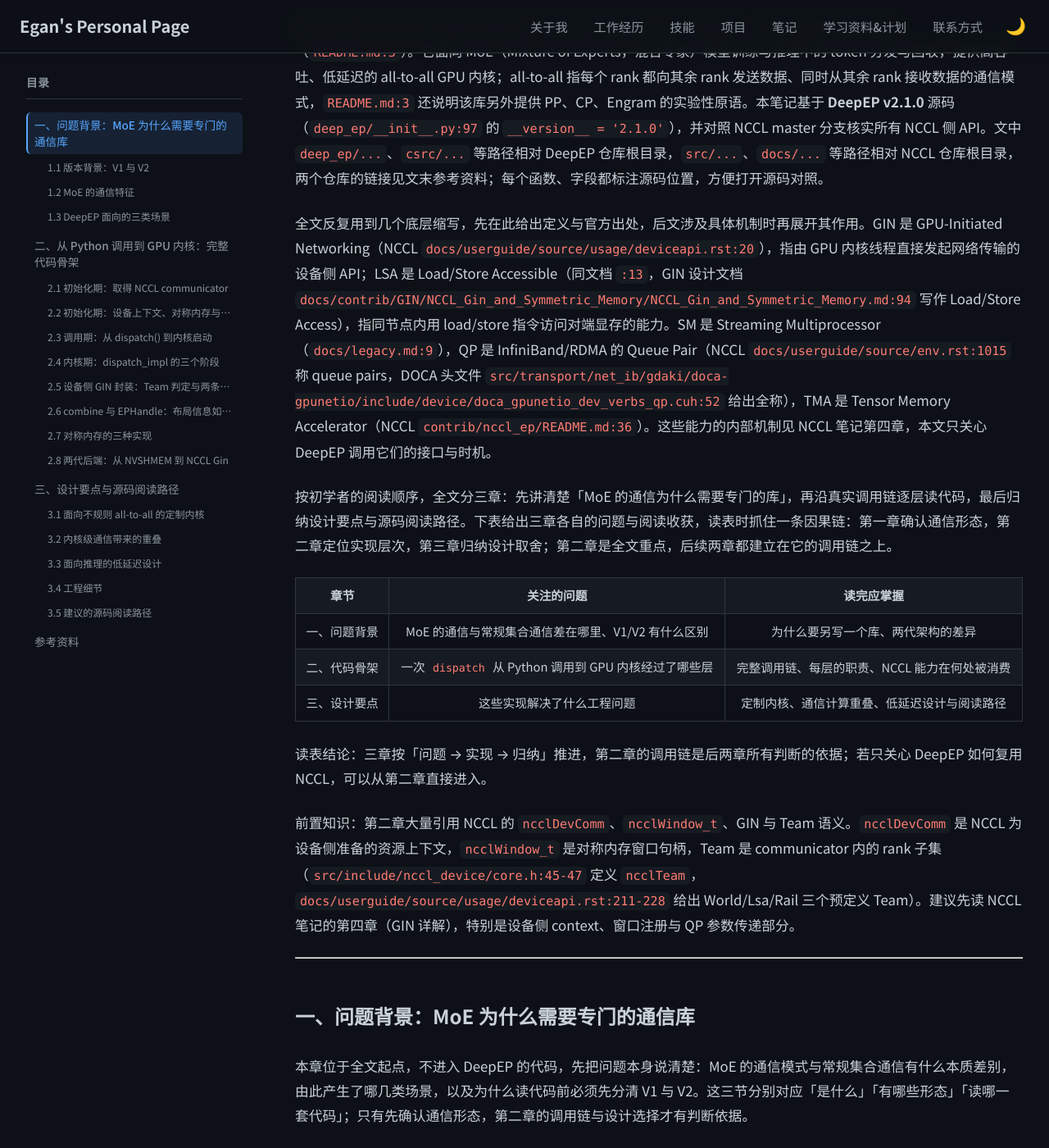
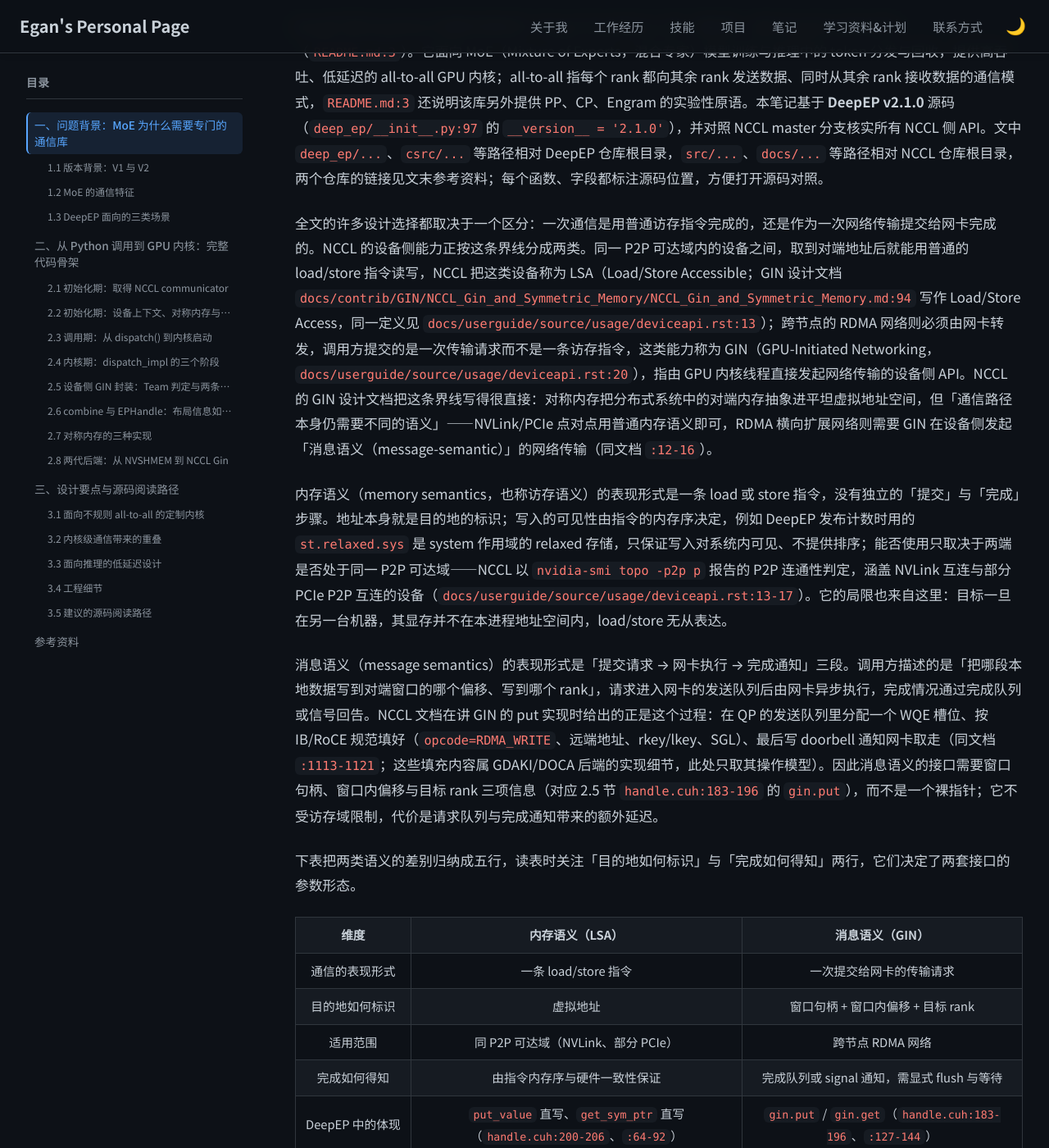
Before and after one commit to Lejun-Hu/Lejun-Hu.github.io, a Jekyll site: the page built from _notes/2026-12-20-deepep-source-study.md, in a window 1280 px wide and 1400 px high, scrolled down 464 px. Shown: the whole window at 82% size. Built offline with Jekyll 4.4.1, drawn with Linux system fonts in a browser that asks for light colours; nearby versions of some CDN libraries; some of the changed text lies outside the part shown.

Commit message:
扩充 DeepEP 笔记的内存语义与消息语义讲解并修正章节指代

```diff
--- a/_notes/2026-12-20-deepep-source-study.md
+++ b/_notes/2026-12-20-deepep-source-study.md
@@ -12,9 +12,27 @@ published: true
 
 DeepEP 是 DeepSeek 开源的专家并行（Expert Parallelism, EP）通信库，全名 DeepEveryParallel（`README.md:3`）。它面向 MoE（Mixture of Experts，混合专家）模型训练与推理中的 token 分发与回收，提供高吞吐、低延迟的 all-to-all GPU 内核；all-to-all 指每个 rank 都向其余 rank 发送数据、同时从其余 rank 接收数据的通信模式，`README.md:3` 还说明该库另外提供 PP、CP、Engram 的实验性原语。本笔记基于 **DeepEP v2.1.0** 源码（`deep_ep/__init__.py:97` 的 `__version__ = '2.1.0'`），并对照 NCCL master 分支核实所有 NCCL 侧 API。文中 `deep_ep/...`、`csrc/...` 等路径相对 DeepEP 仓库根目录，`src/...`、`docs/...` 等路径相对 NCCL 仓库根目录，两个仓库的链接见文末参考资料；每个函数、字段都标注源码位置，方便打开源码对照。
 
-全文反复用到几个底层缩写，先在此给出定义与官方出处，后文涉及具体机制时再展开其作用。GIN 是 GPU-Initiated Networking（NCCL `docs/userguide/source/usage/deviceapi.rst:20`），指由 GPU 内核线程直接发起网络传输的设备侧 API；LSA 是 Load/Store Accessible（同文档 `:13`，GIN 设计文档 `docs/contrib/GIN/NCCL_Gin_and_Symmetric_Memory/NCCL_Gin_and_Symmetric_Memory.md:94` 写作 Load/Store Access），指同节点内用 load/store 指令访问对端显存的能力。SM 是 Streaming Multiprocessor（`docs/legacy.md:9`），QP 是 InfiniBand/RDMA 的 Queue Pair（NCCL `docs/userguide/source/env.rst:1015` 称 queue pairs，DOCA 头文件 `src/transport/net_ib/gdaki/doca-gpunetio/include/device/doca_gpunetio_dev_verbs_qp.cuh:52` 给出全称），TMA 是 Tensor Memory Accelerator（NCCL `contrib/nccl_ep/README.md:36`）。这些能力的内部机制见 NCCL 笔记第四章，本文只关心 DeepEP 调用它们的接口与时机。
+全文的许多设计选择都取决于一个区分：一次通信是用普通访存指令完成的，还是作为一次网络传输提交给网卡完成的。NCCL 的设备侧能力正按这条界线分成两类。同一 P2P 可达域内的设备之间，取到对端地址后就能用普通的 load/store 指令读写，NCCL 把这类设备称为 LSA（Load/Store Accessible；GIN 设计文档 `docs/contrib/GIN/NCCL_Gin_and_Symmetric_Memory/NCCL_Gin_and_Symmetric_Memory.md:94` 写作 Load/Store Access，同一定义见 `docs/userguide/source/usage/deviceapi.rst:13`）；跨节点的 RDMA 网络则必须由网卡转发，调用方提交的是一次传输请求而不是一条访存指令，这类能力称为 GIN（GPU-Initiated Networking，`docs/userguide/source/usage/deviceapi.rst:20`），指由 GPU 内核线程直接发起网络传输的设备侧 API。NCCL 的 GIN 设计文档把这条界线写得很直接：对称内存把分布式系统中的对端内存抽象进平坦虚拟地址空间，但「通信路径本身仍需要不同的语义」——NVLink/PCIe 点对点用普通内存语义即可，RDMA 横向扩展网络则需要 GIN 在设备侧发起「消息语义（message-semantic）」的网络传输（同文档 `:12-16`）。
 
-按初学者的阅读顺序，全文分三章：先讲清楚「MoE 的通信为什么需要专门的库」，再沿真实调用链逐层读代码，最后归纳设计要点与源码阅读路径。下表给出三章各自的问题与阅读收获，读表时抓住一条因果链：第一章确认通信形态，第二章定位实现层次，第三章归纳设计取舍；第二章是全文重点，后续两章都建立在它的调用链之上。
+内存语义（memory semantics，也称访存语义）的表现形式是一条 load 或 store 指令，没有独立的「提交」与「完成」步骤。地址本身就是目的地的标识；写入的可见性由指令的内存序决定，例如 DeepEP 发布计数时用的 `st.relaxed.sys` 是 system 作用域的 relaxed 存储，只保证写入对系统内可见、不提供排序；能否使用只取决于两端是否处于同一 P2P 可达域——NCCL 以 `nvidia-smi topo -p2p p` 报告的 P2P 连通性判定，涵盖 NVLink 互连与部分 PCIe P2P 互连的设备（`docs/userguide/source/usage/deviceapi.rst:13-17`）。它的局限也来自这里：目标一旦在另一台机器，其显存并不在本进程地址空间内，load/store 无从表达。
+
+消息语义（message semantics）的表现形式是「提交请求 → 网卡执行 → 完成通知」三段。调用方描述的是「把哪段本地数据写到对端窗口的哪个偏移、写到哪个 rank」，请求进入网卡的发送队列后由网卡异步执行，完成情况通过完成队列或信号回告。NCCL 文档在讲 GIN 的 put 实现时给出的正是这个过程：在 QP 的发送队列里分配一个 WQE 槽位、按 IB/RoCE 规范填好（`opcode=RDMA_WRITE`、远端地址、rkey/lkey、SGL）、最后写 doorbell 通知网卡取走（同文档 `:1113-1121`；这些填充内容属 GDAKI/DOCA 后端的实现细节，此处只取其操作模型）。因此消息语义的接口需要窗口句柄、窗口内偏移与目标 rank 三项信息（对应 2.5 节 `handle.cuh:183-196` 的 `gin.put`），而不是一个裸指针；它不受访存域限制，代价是请求队列与完成通知带来的额外延迟。
+
+下表把两类语义的差别归纳成五行，读表时关注「目的地如何标识」与「完成如何得知」两行，它们决定了两套接口的参数形态。
+
+| 维度 | 内存语义（LSA） | 消息语义（GIN） |
+|------|----------------|----------------|
+| 通信的表现形式 | 一条 load/store 指令 | 一次提交给网卡的传输请求 |
+| 目的地如何标识 | 虚拟地址 | 窗口句柄 + 窗口内偏移 + 目标 rank |
+| 适用范围 | 同 P2P 可达域（NVLink、部分 PCIe） | 跨节点 RDMA 网络 |
+| 完成如何得知 | 由指令内存序与硬件一致性保证 | 完成队列或 signal 通知，需显式 flush 与等待 |
+| DeepEP 中的体现 | `put_value` 直写、`get_sym_ptr` 直写（`handle.cuh:200-206`、`:64-92`） | `gin.put` / `gin.get`（`handle.cuh:183-196`、`:127-144`） |
+
+读表结论：两类语义不是替代关系。DeepEP 在同一份内核里按目标 rank 是否可达选择其一，2.4 节 `dst_ptr != nullptr` 的分流与 2.5 节 `put_value` 的两条分支都由这张表决定。
+
+另外几个贯穿全文的术语在此一并交代定位。QP（Queue Pair）是发送队列与接收队列的合称，也是消息语义的队列载体，NCCL 文档在两个 rank 的连接语境下直接称其 queue pairs（`docs/userguide/source/env.rst:1015`）；DeepEP 用 `num_allocated_qps` 申请数量、用 `kGinQPDepth = 1024` 指定队列深度（`deep_ep/include/deep_ep/common/compiled.cuh:84`），2.2 节说明这些数字如何传给 NCCL，2.5 节说明 warp 与 QP 并非一一对应。TMA（Tensor Memory Accelerator，NCCL `contrib/nccl_ep/README.md:36`）是 SM90 起提供的异步批量拷贝单元，负责 global memory 与 shared memory 之间的大块搬运，由专用指令触发、以 mbarrier 通知完成（2.4 节）；它与 load/store 的差别在批量与异步，适合搬整个 token 的 hidden 向量，不适合搬单个计数。SM（Streaming Multiprocessor，`docs/legacy.md:9`）是 GPU 的基本计算单元，内核的 thread block 被调度到 SM 上执行，DeepEP 用 SM 数量度量通信占用的计算资源（`num_sms`）。Team 是 communicator 内的 rank 子集，NCCL 预定义 World、Lsa、Rail 三个（`src/include/nccl_device/core.h:45-47`），DeepEP 用它们判断目标 rank 属于哪个域（2.5 节）。这些能力的内部机制见 NCCL 笔记第四章，本文只关心 DeepEP 调用它们的接口与时机。
+
+按初学者的阅读顺序，全文分三章：先讲清楚「MoE 的通信为什么需要专门的库」，再沿真实调用链逐层读代码，最后归纳设计要点与源码阅读路径。下表给出三章各自的问题与阅读收获，读表时抓住一条因果链：第一章确认通信形态，第二章定位实现层次，第三章归纳设计取舍；第二章是全文重点，第三章建立在它的调用链之上。
 
 | 章节 | 关注的问题 | 读完应掌握 |
 |------|-----------|-----------|
@@ -22,9 +40,9 @@ DeepEP 是 DeepSeek 开源的专家并行（Expert Parallelism, EP）通信库
 | 二、代码骨架 | 一次 `dispatch` 从 Python 调用到 GPU 内核经过了哪些层 | 完整调用链、每层的职责、NCCL 能力在何处被消费 |
 | 三、设计要点 | 这些实现解决了什么工程问题 | 定制内核、通信计算重叠、低延迟设计与阅读路径 |
 
-读表结论：三章按「问题 → 实现 → 归纳」推进，第二章的调用链是后两章所有判断的依据；若只关心 DeepEP 如何复用 NCCL，可以从第二章直接进入。
+读表结论：三章按「问题 → 实现 → 归纳」推进，第三章的设计取舍全部建立在第二章的调用链之上；若只关心 DeepEP 如何复用 NCCL，可以从第二章直接进入。
 
-前置知识：第二章大量引用 NCCL 的 `ncclDevComm`、`ncclWindow_t`、GIN 与 Team 语义。`ncclDevComm` 是 NCCL 为设备侧准备的资源上下文，`ncclWindow_t` 是对称内存窗口句柄，Team 是 communicator 内的 rank 子集（`src/include/nccl_device/core.h:45-47` 定义 `ncclTeam`，`docs/userguide/source/usage/deviceapi.rst:211-228` 给出 World/Lsa/Rail 三个预定义 Team）。建议先读 NCCL 笔记的第四章（GIN 详解），特别是设备侧 context、窗口注册与 QP 参数传递部分。
+前置知识：第二章大量引用 NCCL 的 `ncclDevComm`、`ncclWindow_t` 与 Team 语义。`ncclDevComm` 是 NCCL 为设备侧准备的资源上下文，`ncclWindow_t` 是对称内存窗口句柄，Team 与 QP 的定义见前文术语说明。建议先读 NCCL 笔记的第四章（GIN 详解），特别是设备侧 context、窗口注册与 QP 参数传递部分。
 
 ---
 
```
